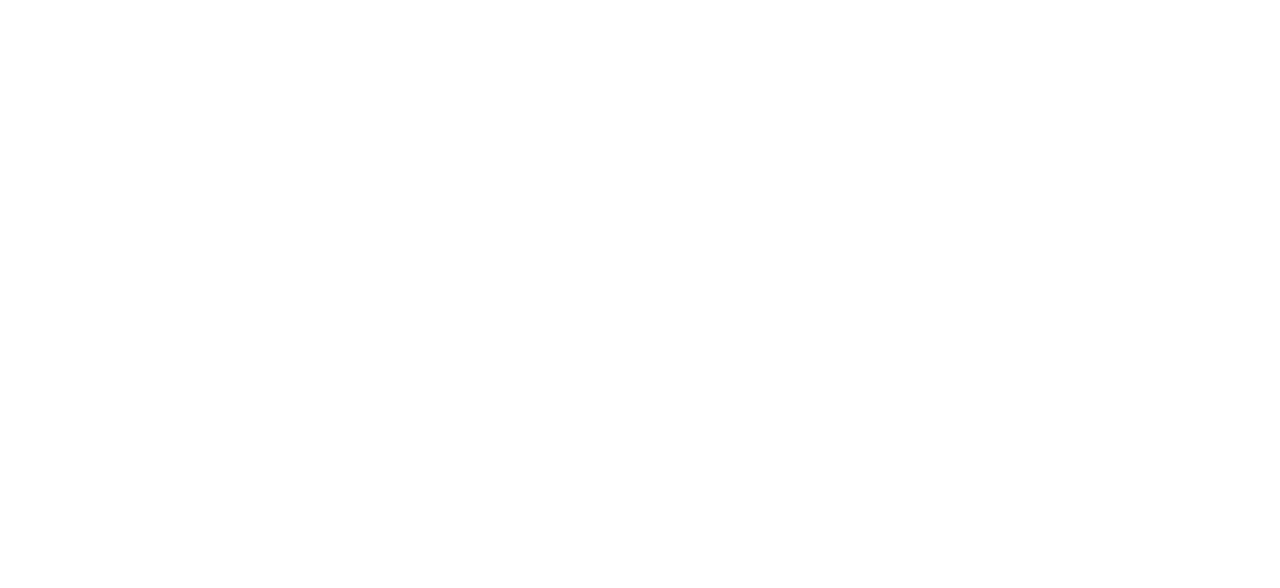
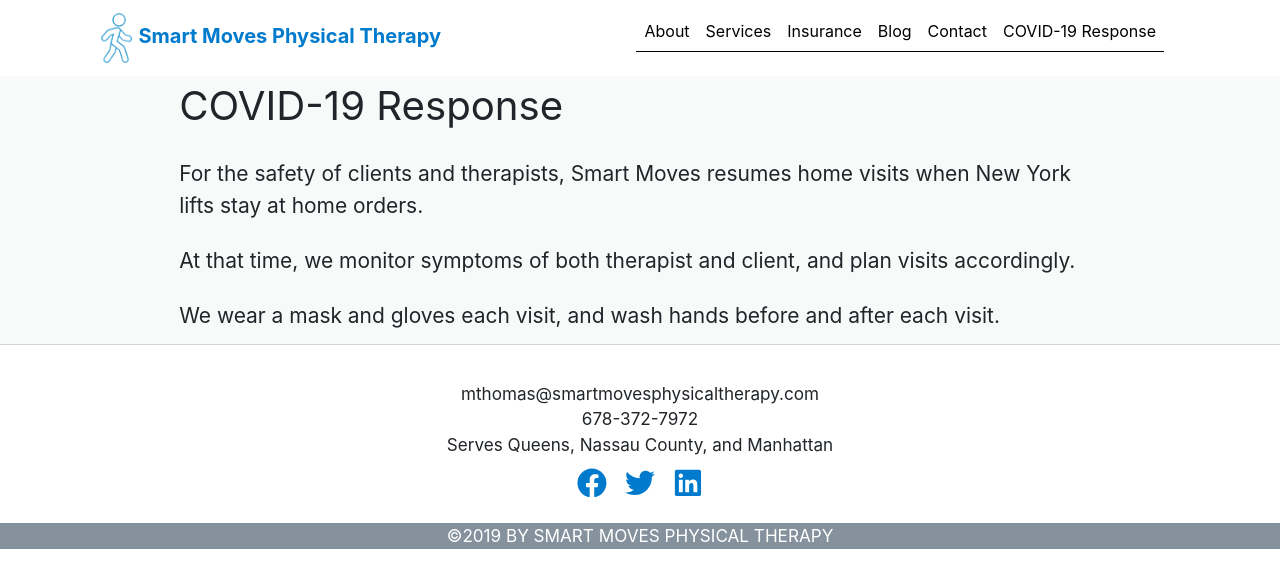
Before and after one commit to kudukacar/smart-blog, a Gatsby site: page /covid in a window 1280 px wide. Before the commit this address had no page. Built offline with nearby package versions, Linux system fonts and the light colour scheme; Gatsby itself is replaced by a stand-in of ours; some packages are replaced by stand-ins of ours.

Commit message:
add covid 19 response text

```diff
--- a/src/components/navbar.js
+++ b/src/components/navbar.js
@@ -8,7 +8,9 @@
   Navbar,
   NavbarBrand,
   NavbarToggler,
-  Nav
+  Nav,
+  NavItem,
+  NavLink
 } from "reactstrap";
 
 class NavBar extends React.Component {
@@ -42,47 +44,55 @@
           <Container>
             <NavbarToggler onClick={this.toggleNavbar} className="mr-2" />
             <Collapse isOpen={!this.state.collapsed} navbar>
-              <Nav className="mr-auto" navbar>
-                  <Link
+              <Nav className="ml-auto" navbar>
+                <NavItem>
+                  <NavLink
                     style={{ color: "black" }}
                     onClick={this.closeNavbar}
-                    className="nav-link navigation__navlinks"
-                    to="/"
-                  >
-                    About
-                  </Link>
-                  <Link
+                    >
+                    <Link to="/" exact path="/">About</Link>
+                  </NavLink>
+                </NavItem>
+                <NavItem>
+                  <NavLink
                     style={{ color: "black" }}
                     onClick={this.closeNavbar}
-                    className="nav-link navigation__navlinks"
-                    to="/services"
                   >
-                    Services
-                  </Link>
-                  <Link
+                    <Link to="/services">Services</Link>
+                  </NavLink>
+                </NavItem>
+                <NavItem>
+                  <NavLink
                     style={{ color: "black" }}
                     onClick={this.closeNavbar}
-                    className="nav-link navigation__navlinks"
-                    to="/insurance"
                   >
-                    Insurance
-                  </Link>
-                  <Link
+                    <Link to="/insurance">Insurance</Link>
+                  </NavLink>
+                </NavItem>
+                <NavItem>
+                  <NavLink
                     style={{ color: "black" }}
                     onClick={this.closeNavbar}
-                    className="nav-link navigation__navlinks"
-                    to="/blog"
                   >
-                    Blog
-                  </Link>
-                  <Link
-                  style={{ color: "black" }}
+                    <Link to="/blog">Blog</Link>
+                  </NavLink>
+                </NavItem>
+                <NavItem>
+                  <NavLink
+                    style={{ color: "black" }}
                     onClick={this.closeNavbar}
-                    className="nav-link navigation__navlinks"
-                    to="/contact"
                   >
-                    Contact
-                  </Link>
+                    <Link to="/contact">Contact</Link>
+                  </NavLink>
+                </NavItem>
+                <NavItem>
+                  <NavLink
+                    style={{ color: "black" }}
+                    onClick={this.closeNavbar}
+                  >
+                    <Link to="/covid">COVID-19 Response</Link>
+                  </NavLink>
+                </NavItem>
               </Nav>
             </Collapse>
           </Container>
--- /dev/null
+++ b/src/pages/covid.js
@@ -0,0 +1,27 @@
+import React from 'react';
+import NavBar from '../components/navbar';
+import Footer from '../components/footer';
+import SEO from "../components/seo";
+
+const Covid = () => {
+  return (
+    <React.Fragment>
+      <SEO
+        title="COVID-19 response"
+        description="Smart Moves Physical Therapy COVID-19 response"
+      />
+      <NavBar />
+      <div className="contact">
+        <div className="contactsection">
+          <div className="contactheader">COVID-19 Response</div>
+          <div className="contactinfo">For the safety of clients and therapists, Smart Moves resumes home visits when New York lifts stay at home orders.</div>
+          <div className="contactinfo">At that time, we monitor symptoms of both therapist and client, and plan visits accordingly.</div>
+          <div className="contactinfo">We wear a mask and gloves each visit, and wash hands before and after each visit.</div>
+        </div>
+      </div>
+      <Footer />
+    </React.Fragment>
+  )
+}
+
+export default Covid;
```
